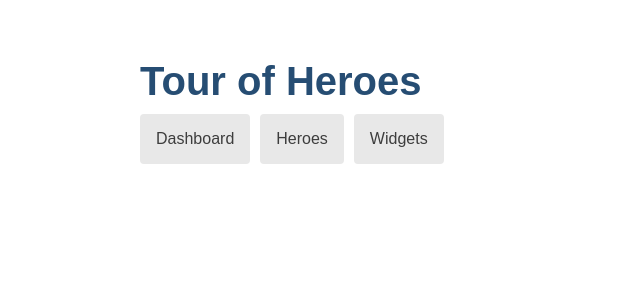
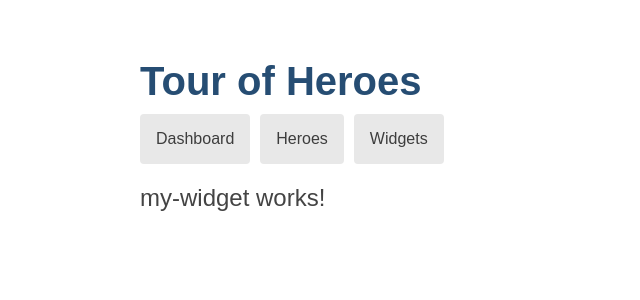
Before and after one commit to tijko/Super-Hero-Site, an Angular app: page /my-widget in a window 1280 px wide. Shown: the top 300 px of the page, without its empty margins (0-640 px from the left). Built offline with nearby package versions, Linux system fonts and the light colour scheme; what angular-in-memory-web-api would draw is missing.

Commit message:
Minor edit to get text to display

```diff
--- a/src/app/my-widget/my-widget.component.html
+++ b/src/app/my-widget/my-widget.component.html
@@ -1 +1 @@
-<title>my-widget works!</title>
+<h2>my-widget works!</h2>
```
